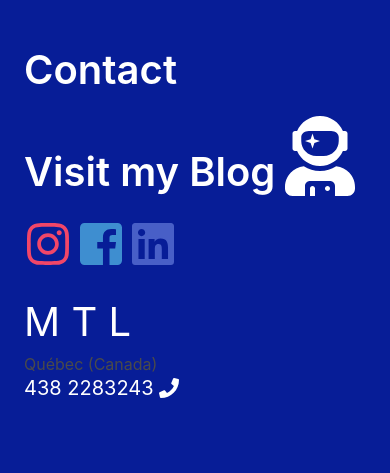
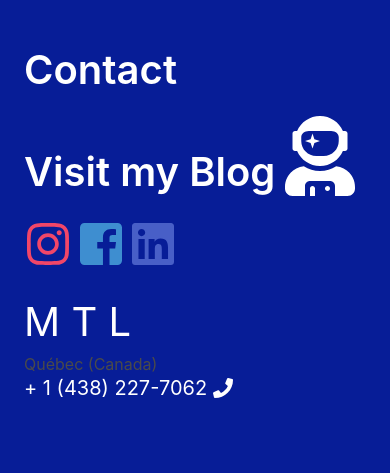
Before and after one commit to josiaskas/old-django-portfolio, a Django app: page /contact/ in a window 390 px wide. Shown: the part 845-1318 px from the top of the page. Run offline with Django 3.2, Linux system fonts and the light colour scheme; parts of the project's set-up code (start-up, migrations or seed data) failed here and were passed over; some libraries are stand-ins or nearby versions.

Commit message:
changing the phone number

```diff
--- a/projects/templates/layout/main.html
+++ b/projects/templates/layout/main.html
@@ -40,7 +40,7 @@
                         <h2 class="is-size-2 has-text-white">M T L</h2>
                         <p>Québec (Canada)
                         </p>
-                        <p class="subtitle phone" itemprop="telephone"> <a class="has-text-white" href="tel:+1438223243"> 438 2283243 <i class="fas fa-phone"></i></a> </p>
+                        <p class="subtitle phone" itemprop="telephone"> <a class="has-text-white" href="tel:+14382277062"> + 1 (438) 227-7062 <i class="fas fa-phone"></i></a> </p>
                     </div>
                     <div class="column is-3 ">
                         <div class="container">
```
